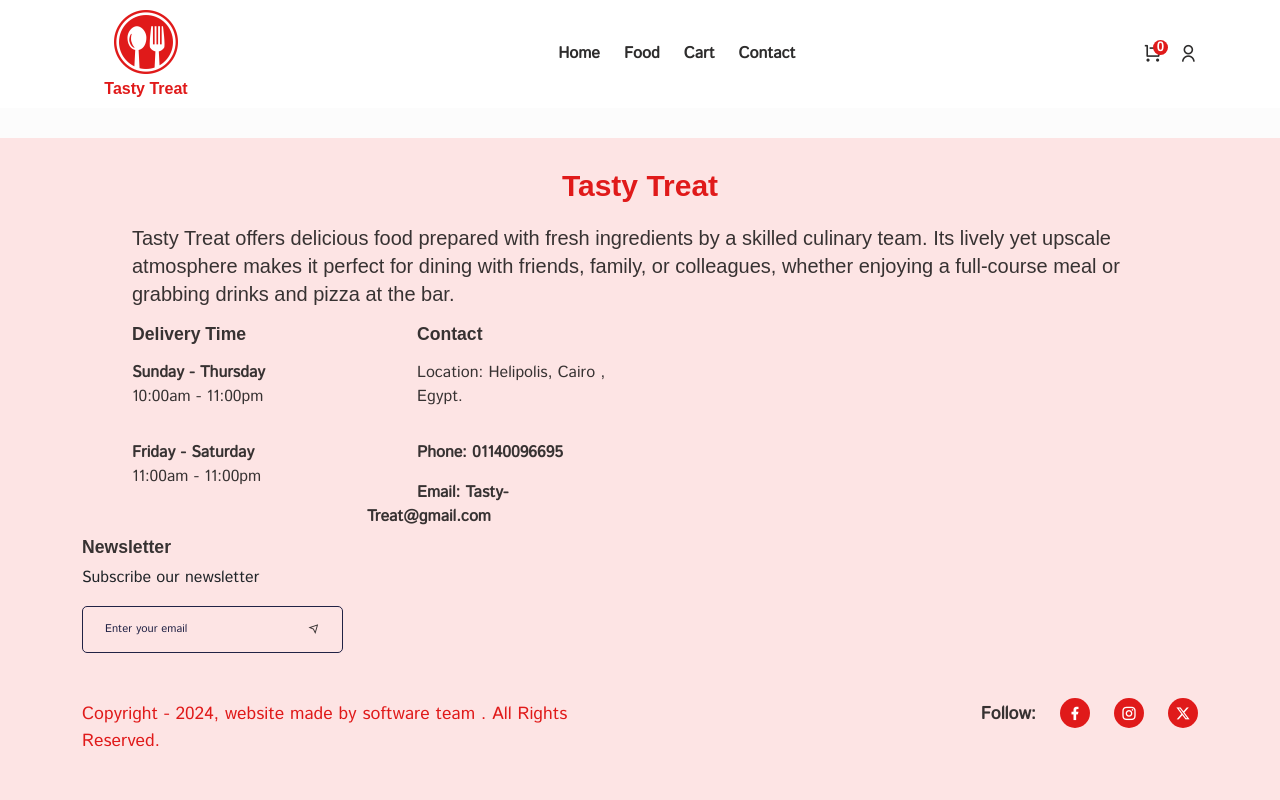
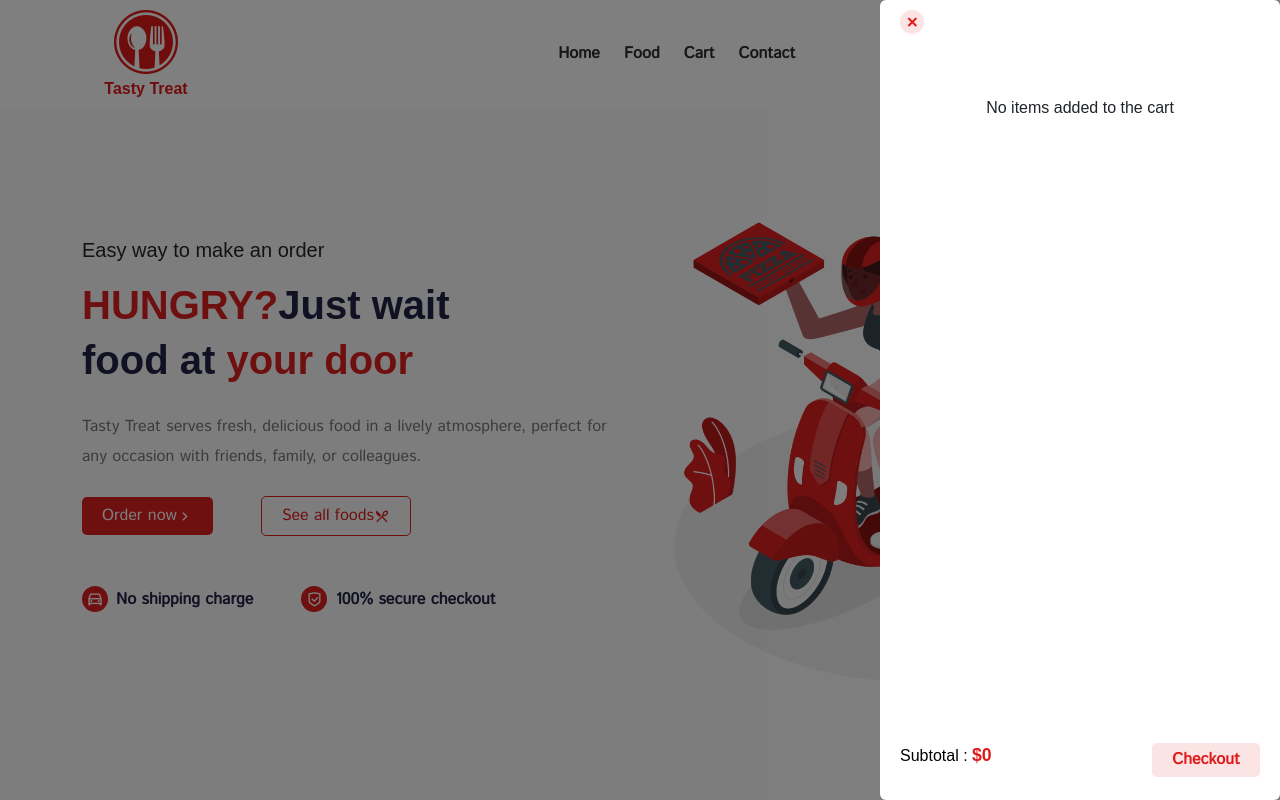
Before and after one commit to Youssefshaheen63/Food-Delivery, a React (Create React App) app: page /home in a window 1280 px wide. Both pictures are taken after a click on the icon 1153 px from the left and 53 px from the top of the page. Shown: the top 800 px of the page. Built offline with nearby package versions, Linux system fonts and the light colour scheme; a web font is replaced by a local one.

Commit message:
completing shopping-cart

```diff
--- a/package.json
+++ b/package.json
@@ -12,7 +12,7 @@
     "npm": "^10.7.0",
     "react": "^18.3.1",
     "react-dom": "^18.3.1",
-    "react-redux": "^9.1.1",
+    "react-redux": "^9.1.2",
     "react-router-dom": "^6.23.0",
     "react-scripts": "5.0.1",
     "react-slick": "^0.30.2",
--- a/src/App.js
+++ b/src/App.js
@@ -1,15 +1,20 @@
 //import Footer from "./components/Footer";
+import Carts from "./components/UI/cart/Carts";
 import Header from "./components/header";
-import Contact from "./pages/contact";
 import Routing from "./routing/routing";
+import { useSelector } from "react-redux";
 
 const App = () => {
+  const showCart = useSelector((state) => state.cartUi.cartIsVisible);
+
   return (
-    <>
+    <div>
       <Header></Header>
-       {/* <Routing></Routing>  */}
-      <Contact></Contact>
-    </>
+      {showCart && <Carts />}
+      <div>
+        <Routing />
+      </div>
+    </div>
   );
 };
 
--- a/src/components/UI/cart/CartItem.jsx
+++ b/src/components/UI/cart/CartItem.jsx
@@ -0,0 +1,47 @@
+import React from "react";
+import { ListGroupItem } from "reactstrap";
+import "../../../styles/cart-item.css";
+import { useDispatch } from "react-redux";
+import { cartActions } from "../../../store/shopping-cart/cartSlice";
+const CartItem = ({ item }) => {
+  const { id, title, price, image01, quantity, totalPrice } = item;
+  const dispatch = useDispatch();
+  const incrementItem = () => {
+    dispatch(cartActions.addItem({ id, title, price, image01 }));
+  };
+  const decrementItem = () => {
+    dispatch(cartActions.removeItem(id));
+  };
+  const deleteItem = () => {
+    dispatch(cartActions.deleteItem(id));
+  };
+  return (
+    <ListGroupItem className="border-0">
+      <div className="cart_item_info d-flex gap-3 mb-2">
+        <img src={image01} alt="product-img" />
+        <div className="cart_product_info d-flex justify-content-between w-100 gap-4">
+          <div>
+            <h6 className="cart_product_title">{title}</h6>
+            <p className="cart_product_price d-flex justify-content-between align-items-center gap-5">
+              {quantity}x <span>${totalPrice}</span>
+            </p>
+            <div className="increase_decrease_btn d-flex justify-content-between align-items-center gap-3">
+              <span className="increase_btn" onClick={incrementItem}>
+                <i class="ri-add-line"></i>
+              </span>
+              <span className="quantity">{quantity}</span>
+              <span className="decrease_btn" onClick={decrementItem}>
+                <i class="ri-subtract-line"></i>
+              </span>
+            </div>
+          </div>
+          <span className="delete_item_btn" onClick={deleteItem}>
+            <i class="ri-close-line"></i>
+          </span>
+        </div>
+      </div>
+    </ListGroupItem>
+  );
+};
+
+export default CartItem;
--- a/src/components/UI/cart/Carts.jsx
+++ b/src/components/UI/cart/Carts.jsx
@@ -0,0 +1,48 @@
+import React from "react";
+import { ListGroup } from "reactstrap";
+import CartItem from "./CartItem";
+import { Link } from "react-router-dom";
+import "../../../styles/shopping-cart.css";
+import { useDispatch, useSelector } from "react-redux";
+import { cartUiActions } from "../../../store/shopping-cart/cartUiSlice";
+
+const Carts = () => {
+  const dispatch = useDispatch();
+  const cartProducts = useSelector((state) => state.cart.cartItems);
+  const totalAmount = useSelector((state) => state.cart.totalAmount)
+
+  const toggleCart = () => {
+    dispatch(cartUiActions.toggle());
+  };
+  return (
+    <div className="cart_container">
+      <ListGroup className="cart">
+        <div className="cart_close">
+          <span onClick={toggleCart}>
+            <i class="ri-close-line"></i>
+          </span>
+        </div>
+        <div className="cart_item_list">
+          {cartProducts.length === 0 ? (
+            <h6 className="text-center mt-5">No items added to the cart</h6>
+          ) : (
+            cartProducts.map((item, index) => (
+              <CartItem item={item} key={index} />
+            ))
+          )}
+        </div>
+
+        <div className="cart_bottom d-flex justify-content-between align-items-center">
+          <h6>
+            Subtotal : <span>${totalAmount}</span>
+          </h6>
+          <button>
+            <Link to="/checkout">Checkout</Link>
+          </button>
+        </div>
+      </ListGroup>
+    </div>
+  );
+};
+
+export default Carts;
--- a/src/components/header.jsx
+++ b/src/components/header.jsx
@@ -3,6 +3,8 @@ import { Container } from "reactstrap";
 import logo from "../assets/images/res-logo.png";
 import { NavLink, Link } from "react-router-dom";
 import "../styles/header.css";
+import { useSelector, useDispatch } from "react-redux";
+import { cartUiActions } from "../store/shopping-cart/cartUiSlice";
 
 const nav_items = [
   {
@@ -25,8 +27,14 @@ const nav_items = [
 
 const Header = () => {
   const [isMenuOpen, setIsMenuOpen] = useState(false);
+  const toggleMenu = () => setIsMenuOpen(!isMenuOpen);
 
-  const toggleMenu = () => setIsMenuOpen(!isMenuOpen);
+  const totalQuantity =  useSelector(state => state.cart.totalQuantity);
+
+  const dispatch = useDispatch();
+  const toggleCart = () => {
+    dispatch(cartUiActions.toggle())
+  }
 
   return (
     <header className="header sticky-top ">
@@ -47,9 +55,9 @@ const Header = () => {
             </div>
           </div>
           <div className="nav_right d-flex align-items-center gap-3">
-						<span className="cart_icon">
+            <span className="cart_icon" onClick={toggleCart}>
               <i className="ri-shopping-cart-line"></i>
-							<span className="cart_quantity">0</span>
+              <span className="cart_quantity">{totalQuantity}</span>
             </span>
             <span className="user">
               <Link to="/login">
--- a/src/pages/cart.jsx
+++ b/src/pages/cart.jsx
@@ -3,12 +3,11 @@ import Footer from "../components/Footer";
 import Helmet from "../components/Helmet/Helmet";
 
 const Cart = () => {
-	return (
-		<Helmet title="Cart">
-			<div>Cart</div>
-			<Footer />
-		</Helmet>
-	);
+  return (
+    <Helmet title="Cart">
+      <Footer />
+    </Helmet>
+  );
 };
 
 export default Cart;
--- a/src/store/shopping-cart/cartUiSlice.js
+++ b/src/store/shopping-cart/cartUiSlice.js
@@ -0,0 +1,14 @@
+import { createSlice } from "@reduxjs/toolkit";
+
+const cartUiSlice = createSlice({
+  name: "cartUi",
+  initialState: { cartIsVisible: false },
+  reducers: {
+    toggle(state) {
+      state.cartIsVisible = !state.cartIsVisible;
+    },
+  },
+});
+
+export const cartUiActions = cartUiSlice.actions;
+export default cartUiSlice;
--- a/src/store/store.js
+++ b/src/store/store.js
@@ -3,10 +3,10 @@ import cartSlice from "./shopping-cart/cartSlice";
 import cartUiSlice from "./shopping-cart/cartUiSlice";
 
 const store = configureStore({
-	reducer: {
-		cart: cartSlice.reducer,
-		cartUi: cartUiSlice.reducer
-	}
+  reducer: {
+    cart: cartSlice.reducer,
+    cartUi: cartUiSlice.reducer,
+  },
 });
 
 export default store;
--- /dev/null
+++ b/src/styles/cart-item.css
@@ -0,0 +1,34 @@
+.cart_item_info img {
+    width: 40px;
+    height: 40px;
+    object-fit: cover;
+}
+
+.cart_product_title, .delete_item_btn {
+    font-size: 1.1rem;
+    font-weight: bold;
+}
+
+.cart_product_price {
+    font-size: 0.8rem;
+}
+
+.cart_product_price span{
+    font-size: 0.9rem;
+    font-weight: bold;
+    color: #e01a1a;
+}
+
+.increase_decrease_btn {
+    background-color: #fde4e4;
+    padding: 2px 5px;
+    border-radius: 5px;
+    -webkit-border-radius: 5px;
+    -moz-border-radius: 5px;
+    -ms-border-radius: 5px;
+    -o-border-radius: 5px;
+}
+
+.increase_btn, .decrease_btn {
+    cursor: pointer;
+}
--- /dev/null
+++ b/src/styles/shopping-cart.css
@@ -0,0 +1,78 @@
+.cart_container {
+    position: fixed;
+    top: 0;
+    left: 0;
+    width: 100%;
+    height: 100%;
+    background-color: rgba(0, 0, 0, 0.5);
+    z-index: 10000;
+}
+
+.cart {
+    position: absolute;
+    top: 0;
+    right: 0;
+    width: 400px;
+    height: 100%;
+    background-color: #fff;
+    z-index: 100000;
+}
+
+.cart_close {
+    width: 100%;
+    height: 50px;
+    padding: 10px 20px;
+    cursor: pointer;
+}
+
+.cart_close span {
+    display: inline-block;
+    width: 24px;
+    height: 24px;
+    font-weight: bold;
+    color: #e01a1a;
+    background-color: #fde4e4;
+    padding: 2px;
+    text-align: center;
+    line-height: 20px;
+    border-radius: 50%;
+}
+
+.cart_item_list {
+    height: calc(100vh - 130px);
+    overflow-y: scroll;
+}
+
+
+.cart_bottom {
+    position: absolute;
+    bottom: 0;
+    left: 0;
+    width: 100%;
+    height: 80px;
+    padding: 20px;
+}
+
+.cart_bottom h6 {
+    color: #000;
+}
+
+.cart_bottom h6 span{
+    font-size: 1.1rem;
+    font-weight: bold;
+    color: #e01a1a;
+}
+
+.cart_bottom button{
+    background-color: #fde4e4;
+    color: #e01a1a;
+    font-weight: bold;
+    padding: 5px 20px;
+    border: none;
+    border-radius: 5px;
+    -webkit-border-radius: 5px;
+    -moz-border-radius: 5px;
+    -ms-border-radius: 5px;
+    -o-border-radius: 5px;
+
+}
```
Also changed, not shown: 1 other file (tests, documents, lock files or other folders). Lines whose indentation alone changed are shown as unchanged.
